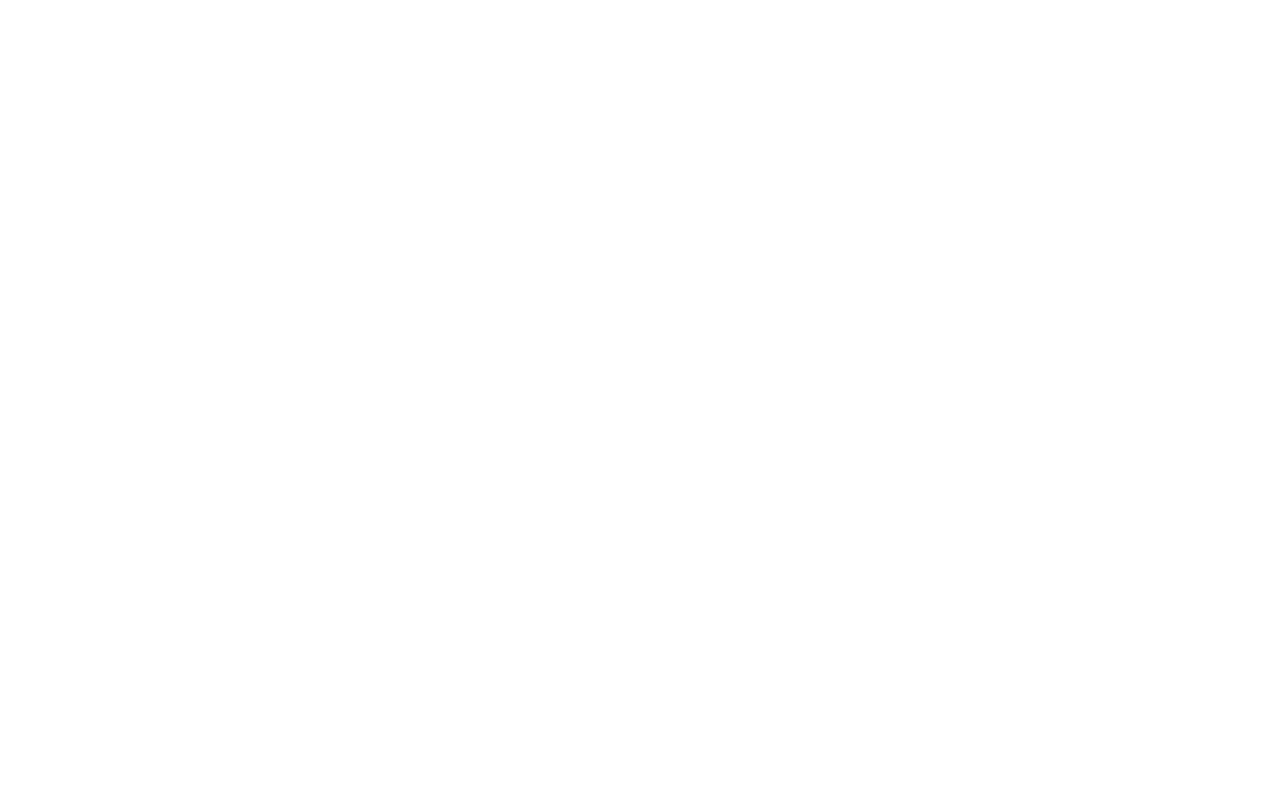
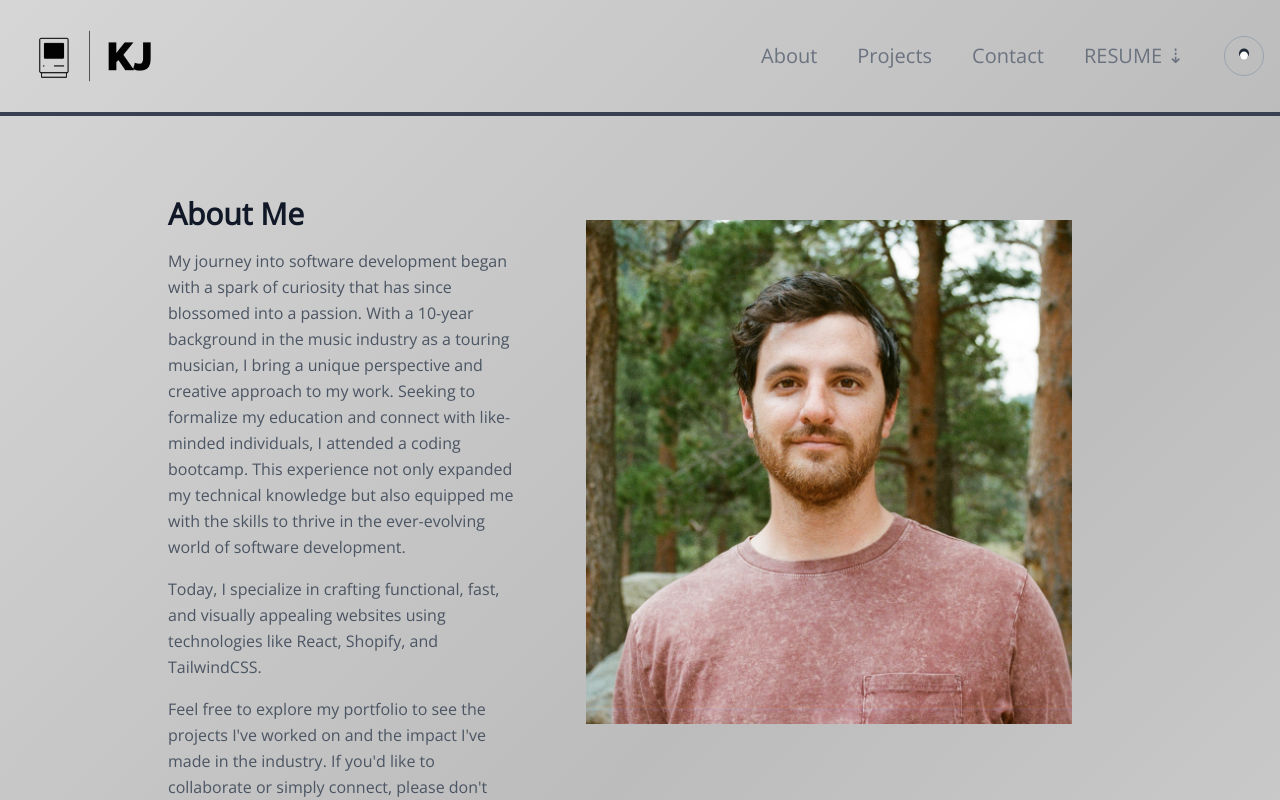
Before and after one commit to papercircuit/simple-portfolio, a React (Create React App) app: page /about in a window 1280 px wide. Before the commit this address had no page. Shown: the top 800 px of the page. Built offline with nearby package versions, Linux system fonts and the light colour scheme.

Commit message:
Move Nav and Footer outside of Portfolio and reset links

```diff
--- a/src/App.js
+++ b/src/App.js
@@ -1,24 +1,44 @@
-import React from "react";
+import React, { useState, useEffect } from "react";
 import "./index.css";
 import { BrowserRouter, Route, Routes } from "react-router-dom";
 import Portfolio from "./pages/Portfolio";
 import Background from "./pages/Background";
 import FaviconView from "./pages/FaviconView";
 import Favicon from "./components/Favicon";
+import About from "./pages/About";
+import Nav from "./components/Nav";
+import Footer from "./components/Footer";
 
 <BrowserRouter>
   <App />
-</BrowserRouter>
+</BrowserRouter>;
 
 function App() {
+  const [darkMode, setDarkMode] = useState(false);
+
+  const toggleDarkMode = () => {
+    setDarkMode(!darkMode);
+  };
+
+  useEffect(() => {
+    const body = document.querySelector("body");
+    if (darkMode) {
+      body.classList.add("dark");
+    } else {
+      body.classList.remove("dark");
+    }
+  }, [darkMode]);
   return (
     <div>
       <Favicon />
+      <Nav darkMode={darkMode} toggleDarkMode={toggleDarkMode} />
       <Routes>
         <Route exact path="/" element={<Portfolio />} />
         <Route exact path="/background" element={<Background />} />
         <Route exact path="/favicon-view" element={<FaviconView />} />
+        <Route exact path="/about" element={<About />} />
       </Routes>
+      <Footer />
     </div>
   );
 }
--- a/src/components/Hero.js
+++ b/src/components/Hero.js
@@ -30,7 +30,7 @@ const Hero = () => {
   };
 
   return (
-    <div className="px-10 pt-10 md:pt-20 relative flex flex-col md:flex-row justify-between">
+    <div className="min-h-screen px-10 relative flex flex-col md:flex-row justify-between">
       <div className="h-full my-auto relative pr-4 border-r-0 md:border-r-4 border-gray-700 dark:border-gray-300">
         <motion.h1
           className="text-4xl md:text-6xl font-bold text-gray-900 dark:text-white leading-tight"
@@ -84,21 +84,7 @@ const Hero = () => {
         </motion.p>
       </div>
 
-      <div className="relative min-w-[60%] w-xl md:w-full h-[50vh] md:h-[63vh] dark:border-gray-200 rounded-sm overflow-hidden mt-6 md:mt-0 md:ml-6">
-        <motion.img
-          src={Avatar}
-          className="absolute top-0 left-0 w-full h-full object-cover px-20 md:px-10"
-          initial={{ opacity: 0, y: 50 }}
-          animate={{ opacity: 1, y: 0 }}
-          variants={shakeVariants} // Apply shakeVariants
-          whileHover="hover" // Add this prop
-          transition={{
-            duration: 0.5,
-            ease: "easeInOut",
-            delay: 0.7,
-          }}
-        />
-      </div>
+
     </div>
   );
 };
--- a/src/components/Logo.js
+++ b/src/components/Logo.js
@@ -12,6 +12,7 @@ const Logo = ({ darkMode }) => {
       className={`w-40 h-20 overflow-hidden`}
       whileTap={{ scale: 0.95 }}
     >
+      <a href="/" rel="noreferrer">
       <motion.img
         src={KJLOGO}
         alt="KJ Logo"
@@ -22,6 +23,7 @@ const Logo = ({ darkMode }) => {
         transition={{ duration: 1 }}
         onClick={reloadPage}
       />
+      </a>
     </motion.div>
   );
 };
--- a/src/components/Nav.js
+++ b/src/components/Nav.js
@@ -27,7 +27,7 @@ const Nav = ({ darkMode, toggleDarkMode }) => {
 
   return (
     <div
-      className="max-w-screen-lg w-full items-center px-4 mx-auto border-b-4 dark:border-b-4 border-gray-700 dark:border-gray-300
+      className="w-full items-center px-4 mx-auto border-b-4 dark:border-b-4 border-gray-700 dark:border-gray-300
     "
     >
       <div className="flex flex-col md:flex-row justify-between items-center py-4">
@@ -38,7 +38,7 @@ const Nav = ({ darkMode, toggleDarkMode }) => {
           {/* Navigation links for large screens */}
           <motion.a
             className="text-xl text-gray-500 dark:text-gray-300"
-            href="#about"
+            href="/about"
             variants={hoverVariants}
             whileHover="hover"
           >
@@ -89,7 +89,7 @@ const Nav = ({ darkMode, toggleDarkMode }) => {
           {/* Navigation links for small screens */}
           <motion.a
             className="text-gray-500 px-10 dark:text-gray-300"
-            href="#about"
+            href="/about"
             variants={hoverVariants}
             whileHover="hover"
           >
--- a/src/components/Projects.js
+++ b/src/components/Projects.js
@@ -20,7 +20,7 @@ const Projects = () => {
     },
   };
   return (
-    <div id="projects" className="max-w-screen-lg px-2">
+    <div id="projects" className="max-w-screen-lg px-10">
       <motion.h2
         className="text-3xl font-bold text-gray-900 dark:text-white mb-4"
         variants={textVariants}
--- a/src/components/Repos.js
+++ b/src/components/Repos.js
@@ -55,7 +55,7 @@ const Repos = () => {
   };
 
   return (
-    <div className="my-10 mx-5">
+    <div className="my-10 mx-5 px-10">
       <h2 className="text-3xl font-bold mb-4 dark:text-gray-200 text-gray-800">
         Recent Github Repos
       </h2>
--- a/src/components/About.js
+++ b/src/pages/About.js
@@ -1,6 +1,7 @@
 import React from "react";
 import { motion } from "framer-motion";
 import "tailwindcss/tailwind.css";
+import Avatar from "../assets/kenny.jpeg";
 
 const About = () => {
   const textVariants = {
@@ -33,8 +34,22 @@ const About = () => {
     },
   };
 
+  const shakeVariants = {
+    initial: {},
+    hover: {
+      x: [0, -3, 3, -3, 3, 0],
+      transition: {
+        duration: 0.3,
+        ease: "easeInOut",
+      },
+    },
+  };
+
   return (
-    <section id="about" className="max-w-screen-lg mx-auto px-4 pb-20 pt-20">
+    <section
+      id="about"
+      className="max-w-screen-lg mx-auto px-10 pb-20 pt-20 flex flex-col md:flex-row"
+    >
       <div className="text-left">
         <motion.h2
           className="text-3xl font-bold text-gray-900 dark:text-white mb-4"
@@ -45,39 +60,35 @@ const About = () => {
           About Me
         </motion.h2>
         <motion.p
-          className="text-lg text-gray-600 dark:text-gray-400 leading-relaxed mx-auto max-w-prose"
+          className="text-md text-gray-600 dark:text-gray-400 leading-relaxed mx-auto max-w-prose"
           variants={textVariants}
           initial="initial"
           animate="animate"
         >
           My journey into software development began with a spark of curiosity
-          that has since blossomed into a deep passion. With a 10-year
-          background in the music industry as a touring musician, I bring a
-          unique perspective and creative approach to my work. Seeking to
-          formalize my education and connect with like-minded individuals, I
-          attended a{" "}
+          that has since blossomed into a passion. With a 10-year background in
+          the music industry as a touring musician, I bring a unique perspective
+          and creative approach to my work. Seeking to formalize my education
+          and connect with like-minded individuals, I attended a{" "}
           <motion.span variants={emphasisVariants} whileHover="hover">
-            <a href="htts://www.fullstackacademy.com">coding bootcamp </a>
+            <a href="htts://www.fullstackacademy.com">coding bootcamp. </a>
           </motion.span>
           This experience not only expanded my technical knowledge but also
           equipped me with the skills to thrive in the ever-evolving world of
           software development.
           <motion.p
-            className="text-lg text-gray-600 dark:text-gray-400 leading-relaxed mx-auto max-w-prose mt-4"
+            className="text-md text-gray-600 dark:text-gray-400 leading-relaxed mx-auto max-w-prose mt-4"
             variants={textVariants}
             initial="initial"
             animate="animate"
           >
             Today, I specialize in crafting functional, fast, and visually
-            appealing websites using cutting-edge technologies like React,
-            Shopify, and TailwindCSS. My extensive experience in the creative
-            field, combined with my technical expertise, enables me to deliver
-            innovative and engaging digital experiences that resonate with
-            users.
+            appealing websites using technologies like React, Shopify, and
+            TailwindCSS.
           </motion.p>
         </motion.p>
         <motion.p
-          className="text-lg text-gray-600 dark:text-gray-400 leading-relaxed mx-auto max-w-prose mt-4"
+          className="text-md text-gray-600 dark:text-gray-400 leading-relaxed mx-auto max-w-prose mt-4"
           variants={textVariants}
           initial="initial"
           animate="animate"
@@ -87,7 +98,7 @@ const About = () => {
           or simply connect, please don't hesitate to get in touch!
         </motion.p>
         <motion.p
-          className="text-lg text-gray-600 dark:text-gray-400 leading-relaxed mx-auto max-w-prose mt-4"
+          className="text-md text-gray-600 dark:text-gray-400 leading-relaxed mx-auto max-w-prose mt-4"
           variants={textVariants}
           initial="initial"
           animate="animate"
@@ -111,6 +122,21 @@ const About = () => {
           .
         </motion.p>
       </div>
+      <div className="relative flex align-center justify-middle min-w-[60%] w-xl md:w-full h-[50vh] md:h-[63vh] dark:border-gray-200 rounded-sm overflow-hidden mt-6 md:ml-6">
+        <motion.img
+          src={Avatar}
+          className="absolute top-0 left-0 w-full h-full object-cover px-20 md:px-10"
+          initial={{ opacity: 0, y: 50 }}
+          animate={{ opacity: 1, y: 0 }}
+          variants={shakeVariants} // Apply shakeVariants
+          whileHover="hover" // Add this prop
+          transition={{
+            duration: 0.5,
+            ease: "easeInOut",
+            delay: 0.7,
+          }}
+        />
+      </div>
     </section>
   );
 };
--- a/src/pages/Portfolio.js
+++ b/src/pages/Portfolio.js
@@ -5,7 +5,7 @@ import Footer from "../components/Footer";
 import Repos from "../components/Repos";
 import Nav from "../components/Nav";
 import Projects from "../components/Projects";
-import About from "../components/About";
+import About from "./About";
 
 
 const Portfolio = () => {
@@ -29,12 +29,12 @@ const Portfolio = () => {
 
       className="flex justify-center items-center min-h-screen bg-gradient-to-br from-white-100 via-blue-400 to-gray-800 dark:bg-gradient-to-br dark:from-gray-800 dark:via-gray-700 dark:to-gray-600">
       <div className="max-w-screen-lg w-full px-4">
-        <Nav darkMode={darkMode} toggleDarkMode={toggleDarkMode} />
+
         <Hero />
-        <About />
+
         <Projects />
         <Repos />
-        <Footer />
+
       </div>
     </div>
   );
```
